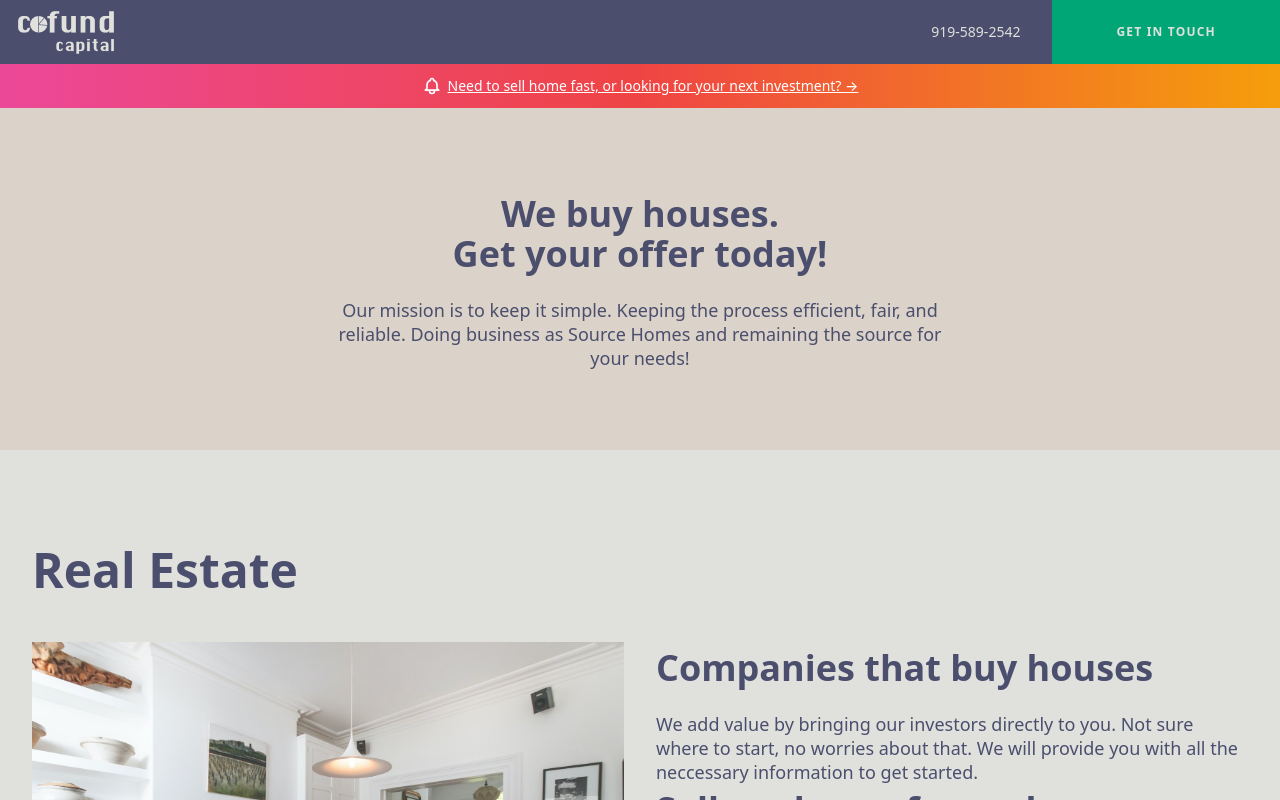
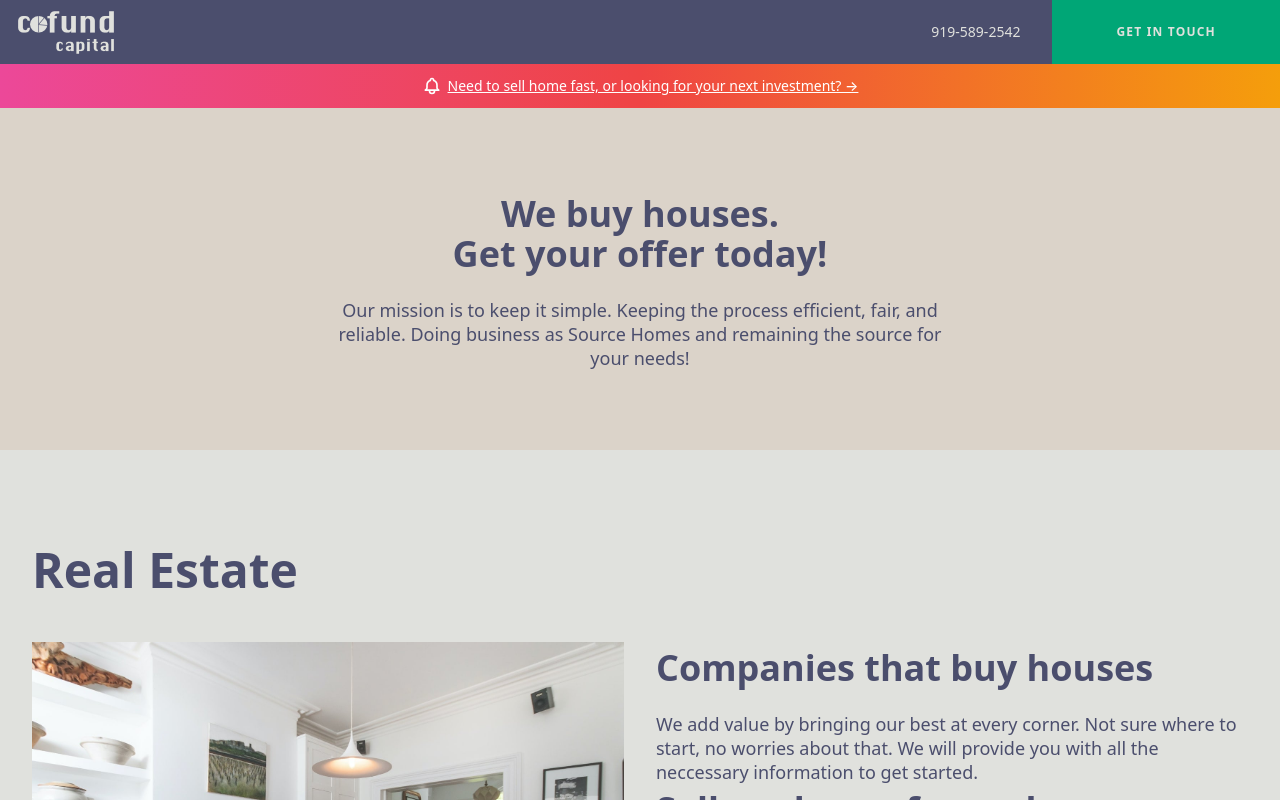
Before and after one commit to cloudguruab/cofund_capital, a Next.js app: page / in a window 1280 px wide. Shown: the top 800 px of the page. Built offline with nearby package versions, Linux system fonts and the light colour scheme.

Commit message:
quick fix to verbage

```diff
--- a/components/Section.js
+++ b/components/Section.js
@@ -73,7 +73,7 @@ function CardSection() {
               Companies that buy houses
             </h2>
             <p className={styles.body_scheme}>
-              We add value by bringing our investors directly to you. Not sure
+              We add value by bringing our best at every corner. Not sure
               where to start, no worries about that. We will provide you with
               all the neccessary information to get started.
             </p>
```
